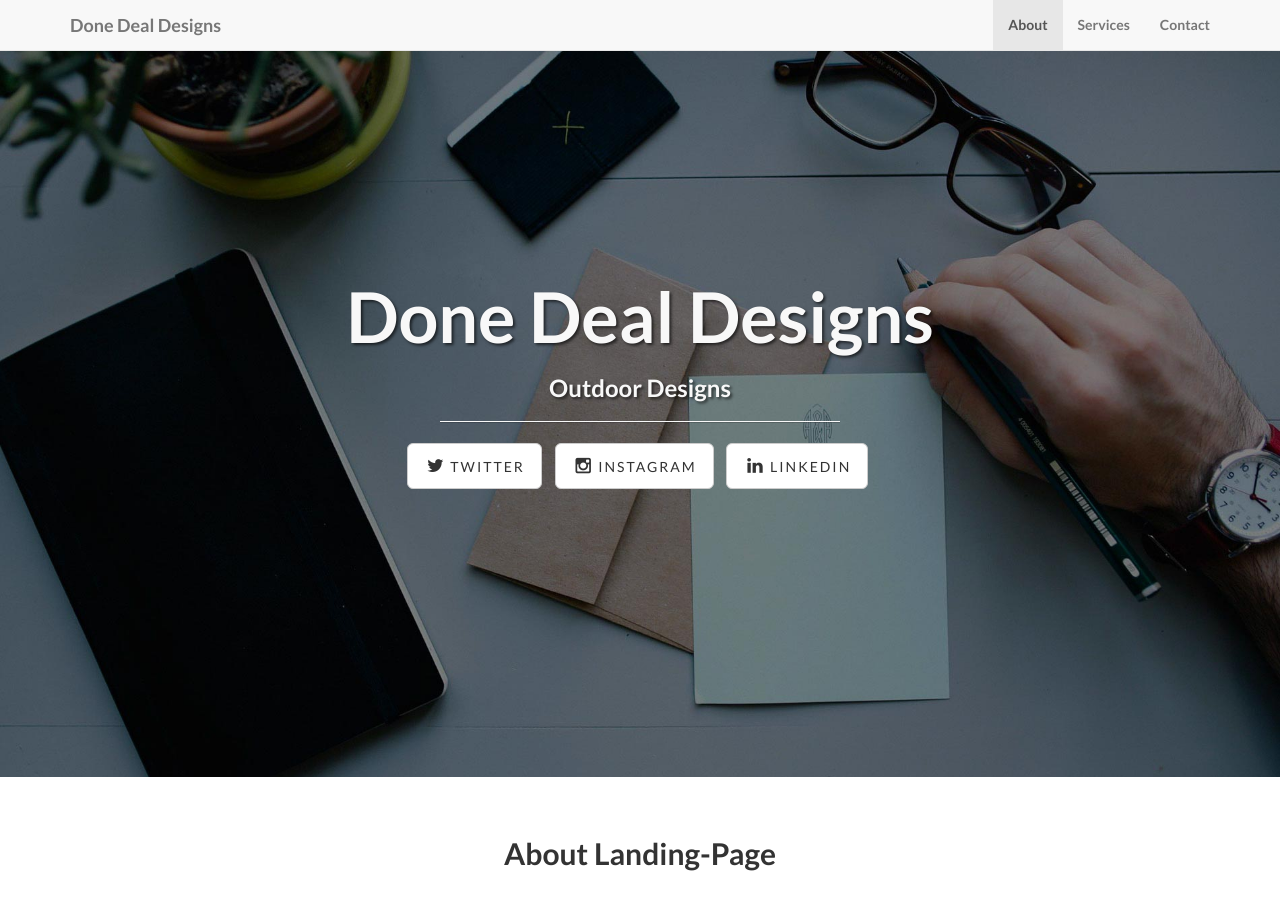
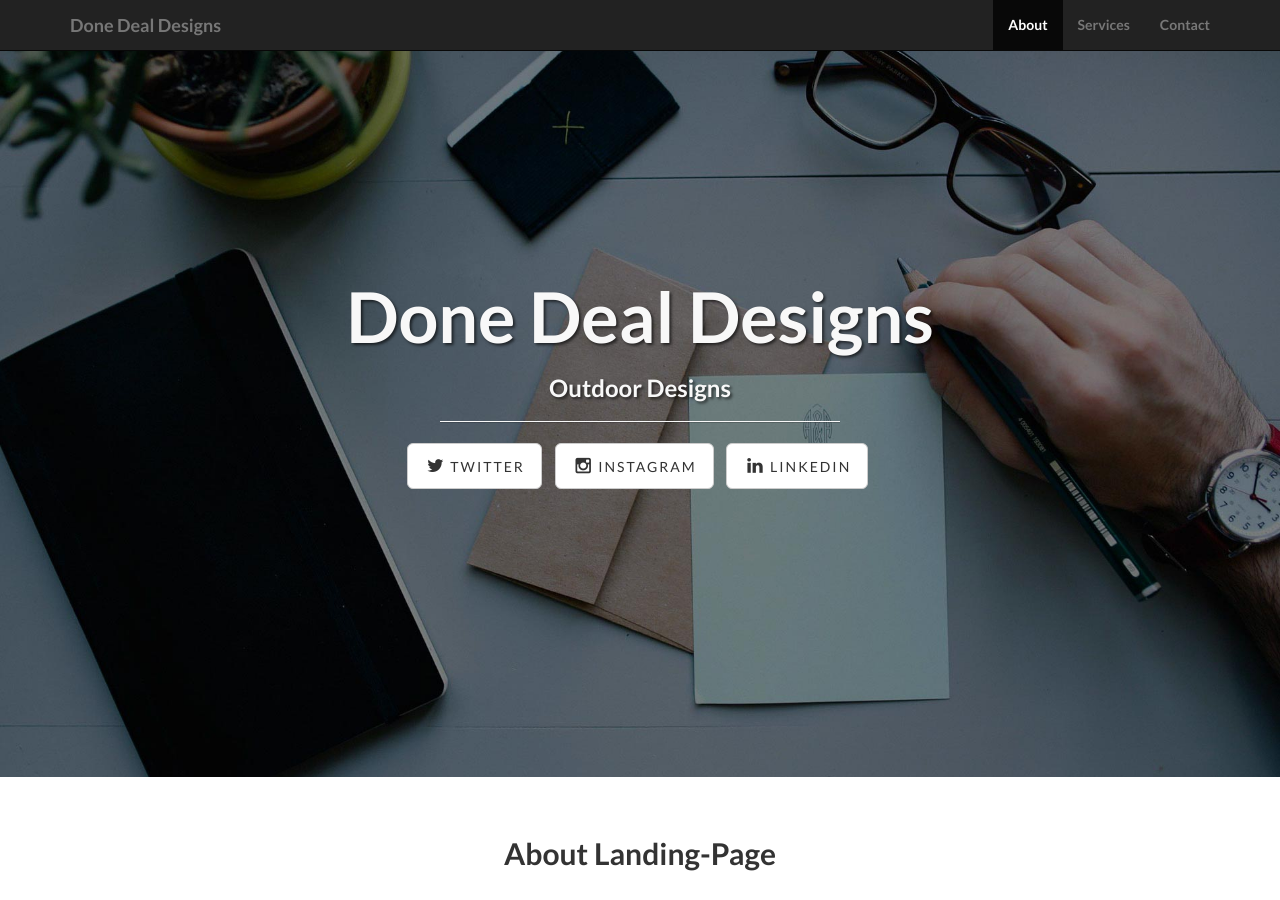
Before and after one commit to BlueFenixProductions/donedealdesigns.com, a Jekyll site: the page built from index.html, in a window 1280 px wide and 900 px high. Built offline with Jekyll 4.4.1, drawn with Linux system fonts in a browser that asks for light colours.

Commit message:
Update header.html

```diff
--- a/_includes/header.html
+++ b/_includes/header.html
@@ -1,5 +1,5 @@
 <!-- Navigation -->
-<nav class="navbar navbar-default navbar-fixed-top" role="navigation">
+<nav class="navbar navbar-inverse navbar-fixed-top" role="navigation">
     <div class="container">
         <!-- Brand and toggle get grouped for better mobile display -->
         <div class="navbar-header page-scroll">
```
